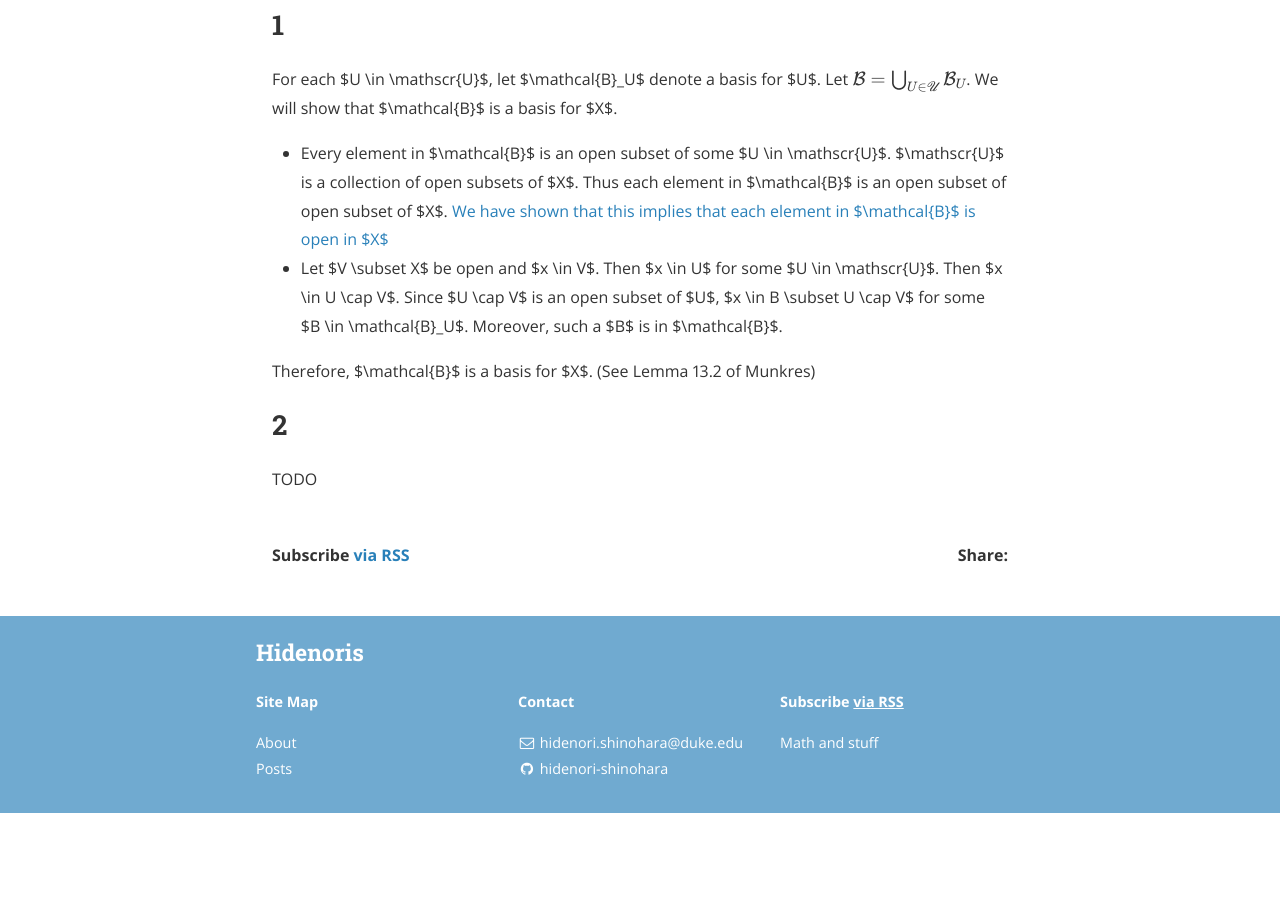
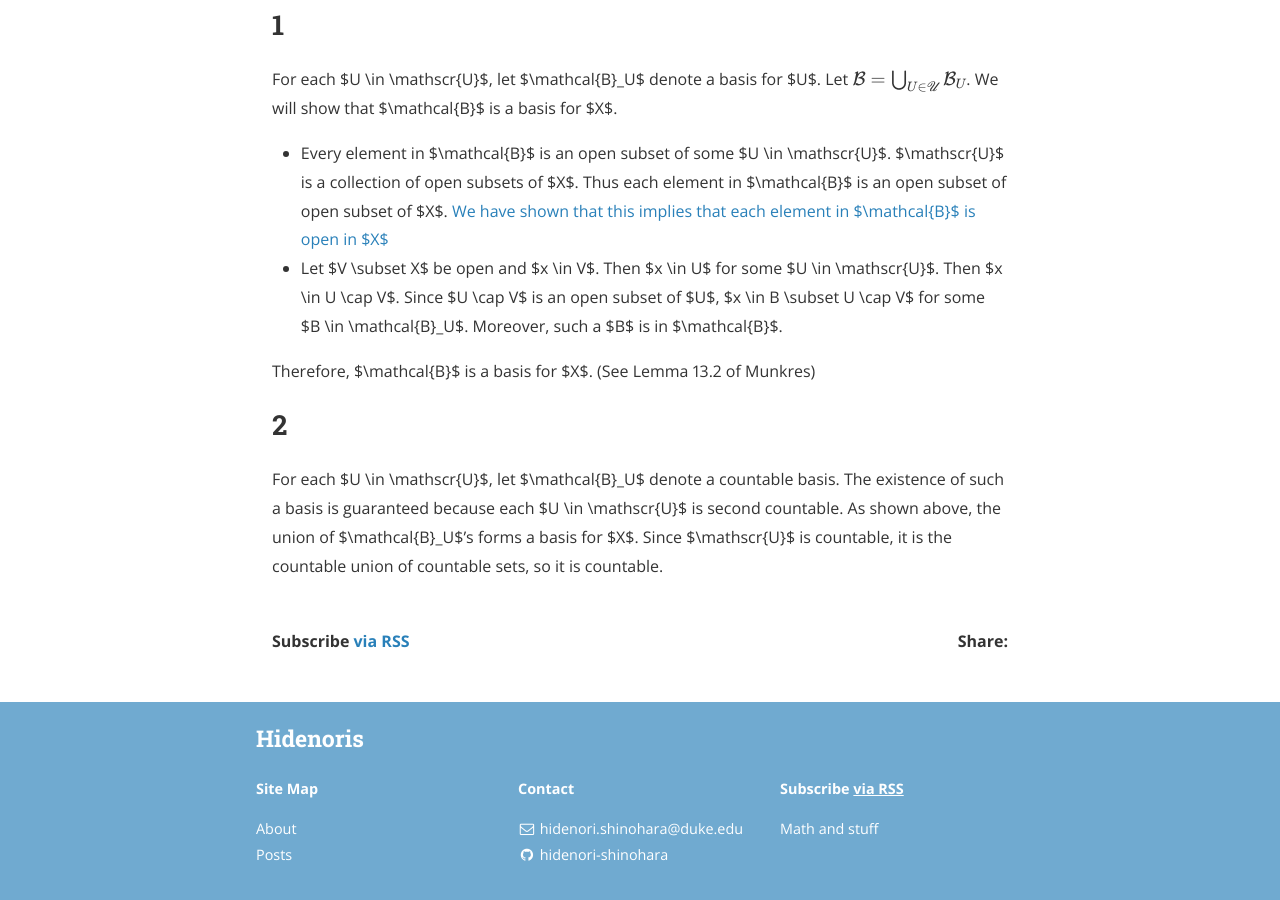
Before and after one commit to hidenori-shinohara/hidenori-shinohara.github.io, a Jekyll site: the page built from _posts/introduction_to_topological_manifolds/chapter2/2019-08-30-countable-second-countable-pr-2-19.md, in a window 1280 px wide and 900 px high, scrolled down 666 px. Built offline with Jekyll 4.4.1, drawn with Linux system fonts in a browser that asks for light colours; nearby versions of some CDN libraries; formulas are drawn with MathJax 3; before the commit the page ends 1479 px from its top, so only the background shows below that.

Commit message:
Finish Problem 2-19

```diff
--- a/_posts/introduction_to_topological_manifolds/chapter2/2019-08-30-countable-second-countable-pr-2-19.md
+++ b/_posts/introduction_to_topological_manifolds/chapter2/2019-08-30-countable-second-countable-pr-2-19.md
@@ -32,4 +32,7 @@ Therefore, $\mathcal{B}$ is a basis for $X$.
 (See Lemma 13.2 of Munkres)
 
 ## 2
-TODO
+For each $U \in \mathscr{U}$, let $\mathcal{B}_U$ denote a countable basis.
+The existence of such a basis is guaranteed because each $U \in \mathscr{U}$ is second countable.
+As shown above, the union of $\mathcal{B}_U$'s forms a basis for $X$.
+Since $\mathscr{U}$ is countable, it is the countable union of countable sets, so it is countable.
```
